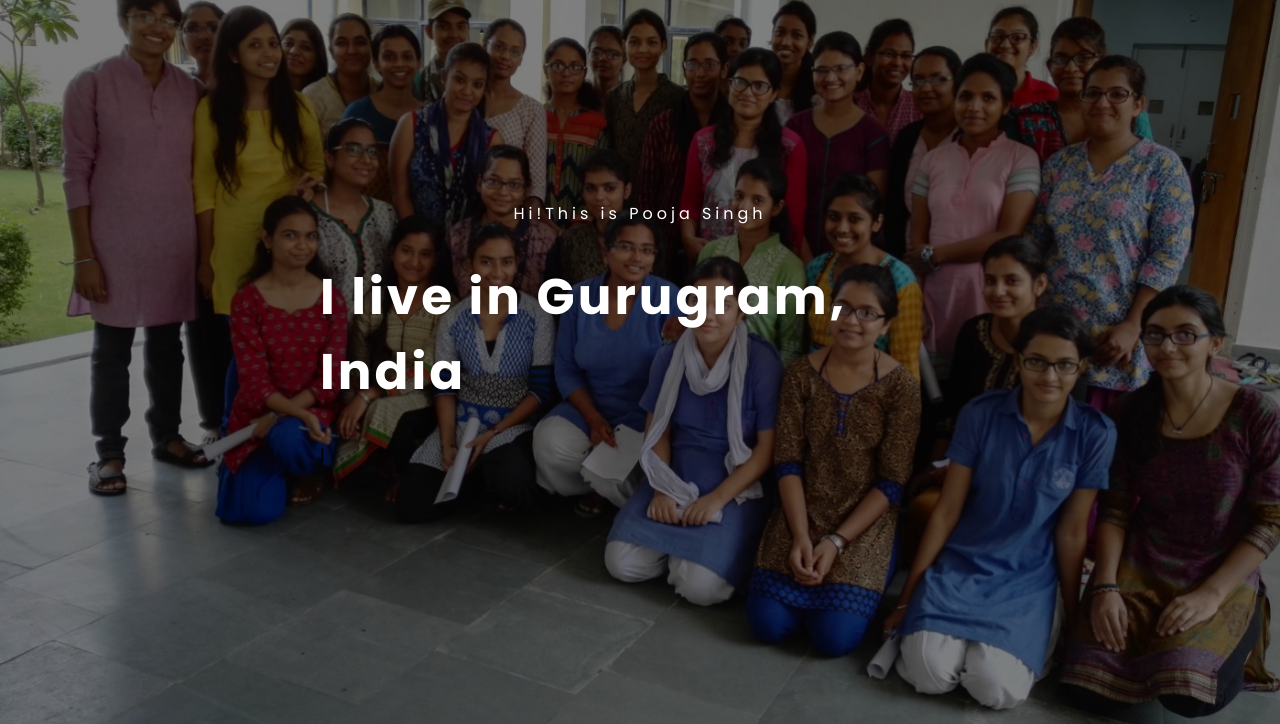
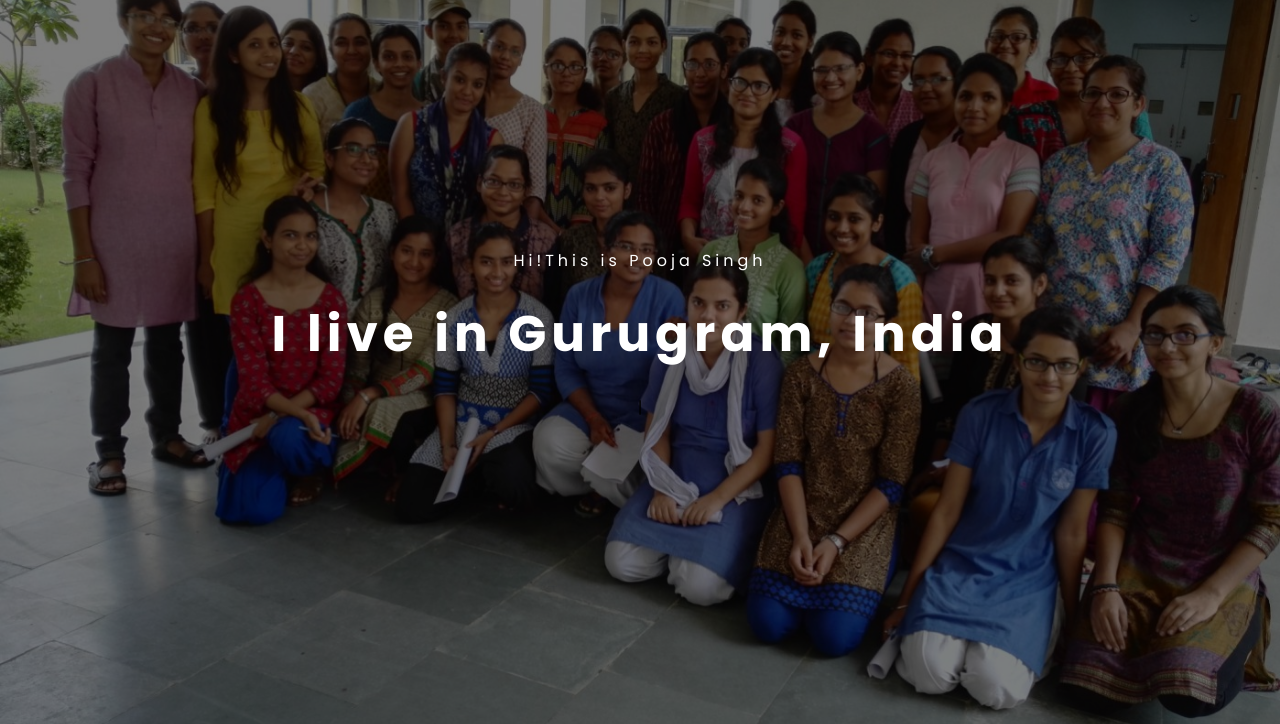
Before and after one commit to Pooja22singh/PoojaSingh, a plain HTML site: page index.html in a window 1280 px wide. Shown: the part 74-798 px from the top of the page. Drawn offline with Linux system fonts and the light colour scheme.

Commit message:
CSS changes

```diff
--- a/css/Resume.css
+++ b/css/Resume.css
@@ -134,6 +134,8 @@ nav li a:hover {
     transform: translate(-50%,-50%);
     top: 50%;
     left: 50%;
+    width: 70%;
+    text-align: center;
 }
 
 .auto-write p {
@@ -143,10 +145,13 @@ nav li a:hover {
     text-align: center;
 }
 
-h1{
-    color: white;
-    letter-spacing: 3px;
+h1 {
+    color:
+    white;
+    letter-spacing: 5px;
     font-size: 50px;
+    font-family: Poppins;
+    line-height: 55px;
 }
 .home-section{
     background: url("../res/bg_1398.jpg") no-repeat;
```
